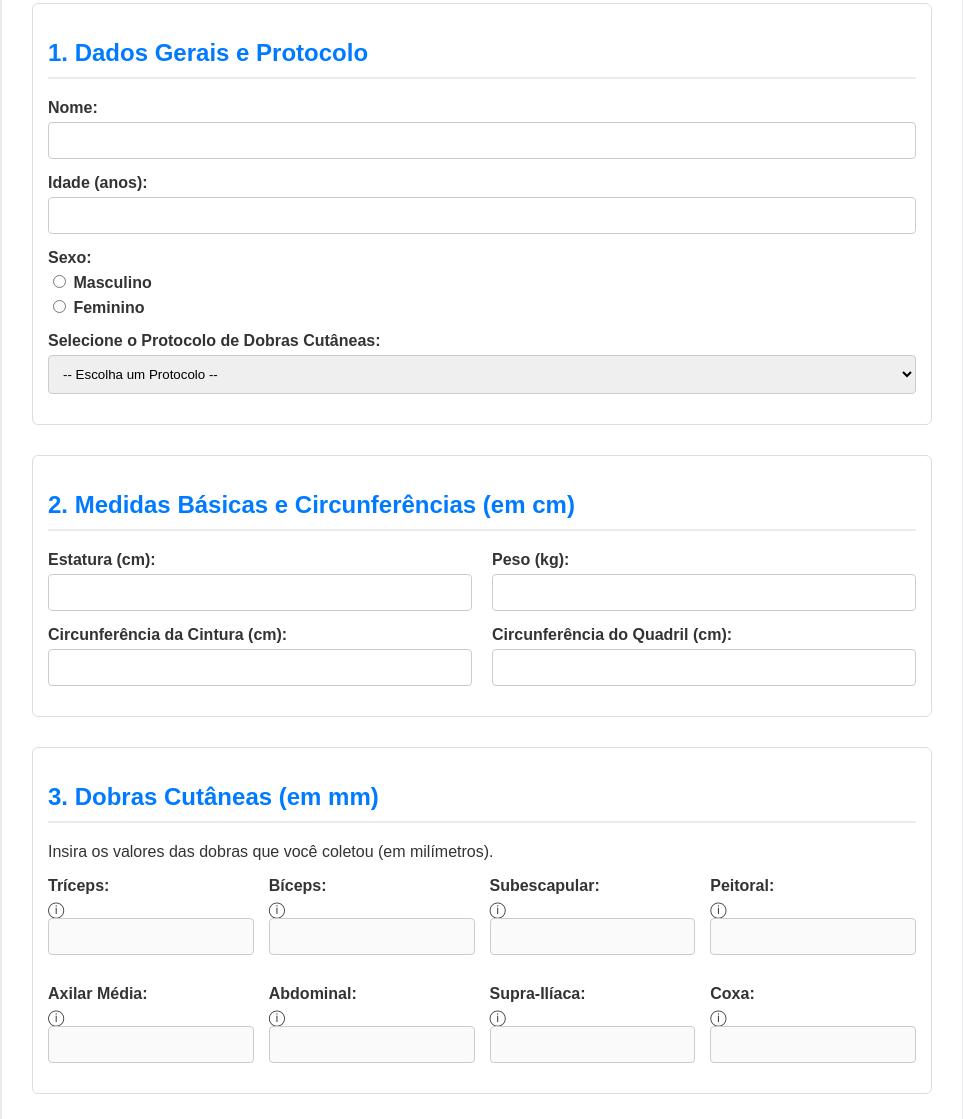
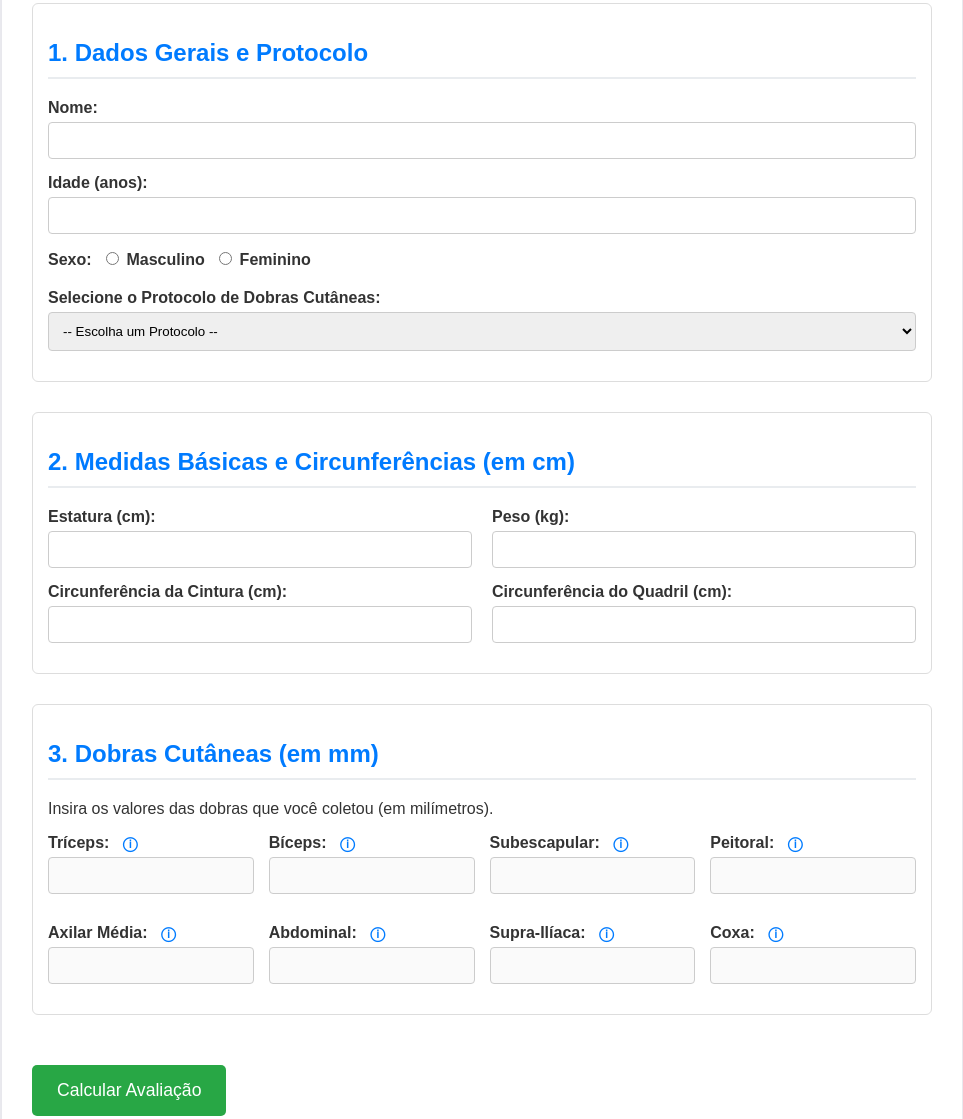
Before and after one commit to daviteis-hub/calculadora-antropometrica, a plain HTML site: page index.html in a window 1280 px wide. Shown: the part 137-1256 px from the top of the page, without its empty margins (158-1121 px from the left). Drawn offline with Linux system fonts and the light colour scheme.

Commit message:
Update style.css

```diff
--- a/style.css
+++ b/style.css
@@ -228,3 +228,71 @@ button:hover {
     background-color: #f0f0f0;
     color: #555;
 }
+
+/* ================================== */
+/* Estilo para ÍCONE DE INFORMAÇÃO (Tooltip) */
+/* ================================== */
+
+.input-group label {
+    display: inline-block; /* Permite que o ícone fique ao lado do label */
+    margin-right: 5px;
+}
+
+.info-icon {
+    position: relative; /* Base para o posicionamento do tooltip */
+    display: inline-block;
+    cursor: help; /* Muda o cursor para indicar dica */
+    color: #007bff; /* Cor do tema principal */
+    font-weight: bold;
+    font-size: 0.9em;
+    padding: 0 4px; /* Pequeno espaçamento para melhor clique/toque */
+}
+
+/* O conteúdo do tooltip (a caixa de texto que aparece) */
+.info-icon::before {
+    content: attr(data-tooltip); /* Pega o texto do HTML */
+    position: absolute;
+    bottom: 150%; /* Posição acima do ícone */
+    left: 50%;
+    transform: translateX(-50%); /* Centraliza horizontalmente */
+
+    /* Estilos da caixa */
+    background-color: #333;
+    color: #fff;
+    padding: 8px 12px;
+    border-radius: 6px;
+    white-space: normal; /* Permite quebras de linha para textos longos */
+    text-align: center;
+    max-width: 250px;
+    font-weight: normal;
+    font-size: 0.9em;
+    z-index: 1000;
+
+    /* Esconde por padrão e transição suave */
+    opacity: 0;
+    visibility: hidden;
+    transition: opacity 0.3s, visibility 0.3s;
+}
+
+/* O Triângulo/Ponta do Tooltip (opcional, mas profissional) */
+.info-icon::after {
+    content: '';
+    position: absolute;
+    bottom: 120%; /* Abaixo do texto, acima do ícone */
+    left: 50%;
+    margin-left: -5px;
+    border-width: 5px;
+    border-style: solid;
+    border-color: #333 transparent transparent transparent; /* Triângulo preto apontando para baixo */
+    z-index: 1001;
+    opacity: 0;
+    visibility: hidden;
+    transition: opacity 0.3s, visibility 0.3s;
+}
+
+/* Mostra o tooltip (e a ponta) ao passar o mouse */
+.info-icon:hover::before,
+.info-icon:hover::after {
+    opacity: 1;
+    visibility: visible;
+}
```
